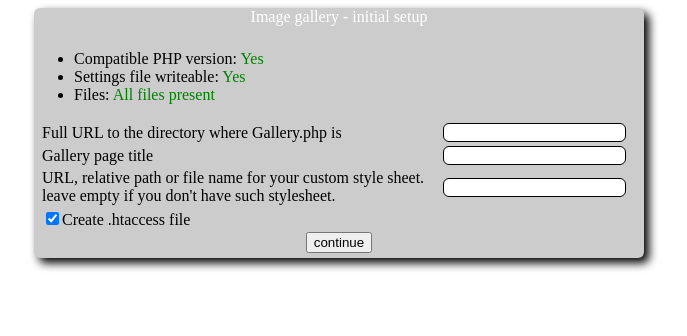
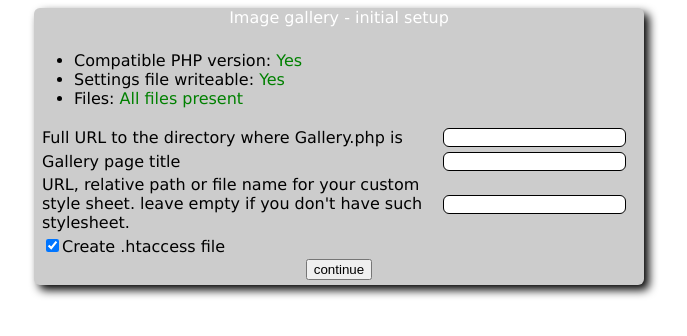
Before and after one commit to seco/elad-gallery, a PHP site: page /setup.php in a window 1280 px wide. Shown: the top 336 px of the page, without its empty margins (301-988 px from the left). Run offline with PHP 8.4, Linux system fonts and the light colour scheme.

Commit message:
Embed DejaVu Sans

```diff
--- a/Gallery.php
+++ b/Gallery.php
@@ -437,6 +437,7 @@ function scan($dir) {
 		<footer style="direction:ltr">
 			Using elad-gallery <?=VERSION?> by <a href="http://www.doom.co.il">Elad Alfassa</a><br>
 			GPLv3+ licensed source code  is <a href="https://github.com/elad661/elad-gallery">avilable in github</a>. <br>
+			Embeds DejaVu Sans font by <a href="http://dejavu-fonts.org">DejaVu fonts</a><br>
 			Best viewed in <a href="http://mozilla.com">Mozilla Firefox 4</a> and above.
 		</footer>
 	</body>
--- a/gallery.css
+++ b/gallery.css
@@ -17,6 +17,18 @@ elad-gallery is a free, open sourced, lightweight and fast gallery that utilizes
 	You should have received a copy of the GNU General Public License
 	along with elad-gallery. If not, see <http://www.gnu.org/licenses/>.
 */
+@charset "UTF-8";
+@font-face {
+ 	font-family: "embdDejaVu Sans";
+	src: local("☺"),
+		url("DejaVuSans.woff") format("woff"),
+		url("DejaVuSans.ttf") format("truetype");
+	font-weight: normal;
+	font-style: normal;
+}
+body {
+	font-family: "embdDejaVu Sans", "DejaVu Sans", sans-serif;
+}
 body.rtl {
 	direction: rtl;
 }
@@ -106,24 +118,6 @@ div.folder {
 	padding-bottom: 5px;
 	height: 145px;
 }
-/*div.image span {
-    background: none repeat scroll 0 0 rgba(73, 71, 71, 0.6);
-    border: 1px solid grey;
-    border-radius: 6px 6px 6px 6px;
-    color: #B2B2B2;
-    display: none;
-    margin-left: 1%;
-    margin-top: -4%;
-    padding: 3px;
-	position:absolute;
-    text-align: center;
-    vertical-align: middle;
-    z-index: 1;
-}
-.image a:hover span  {
-	display:inline-block;
-	text-decoration:none;
-}*/
 div.image:hover, div.folder:hover {
 	box-shadow: 5px 5px 10px black;
 	-moz-transition: box-shadow 0.2s;
```
Also changed, not shown: DejaVuSans.ttf (added), DejaVuSans.woff (added).
